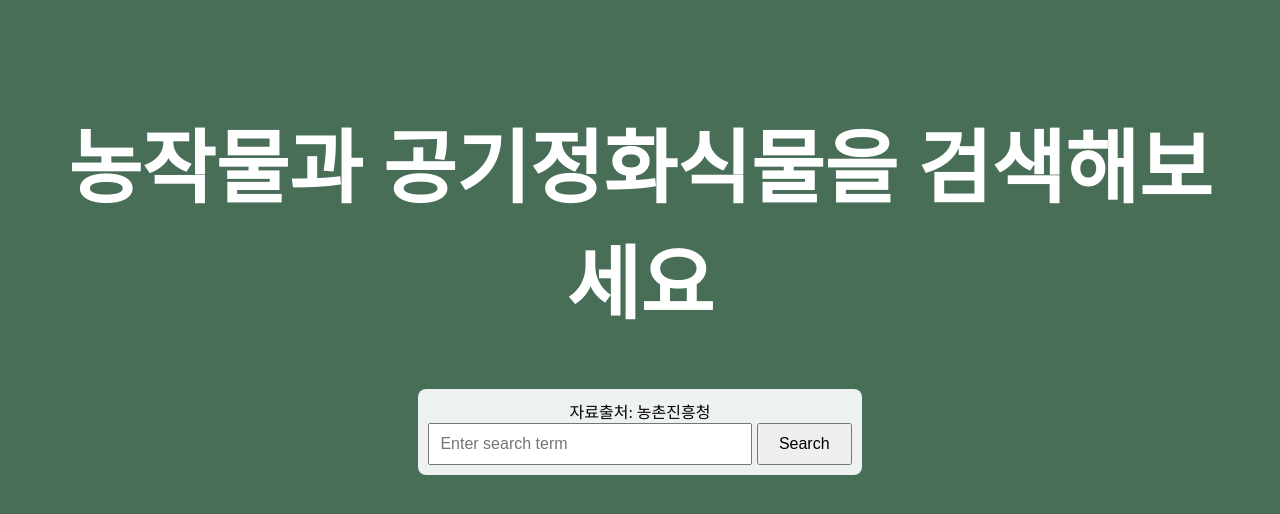
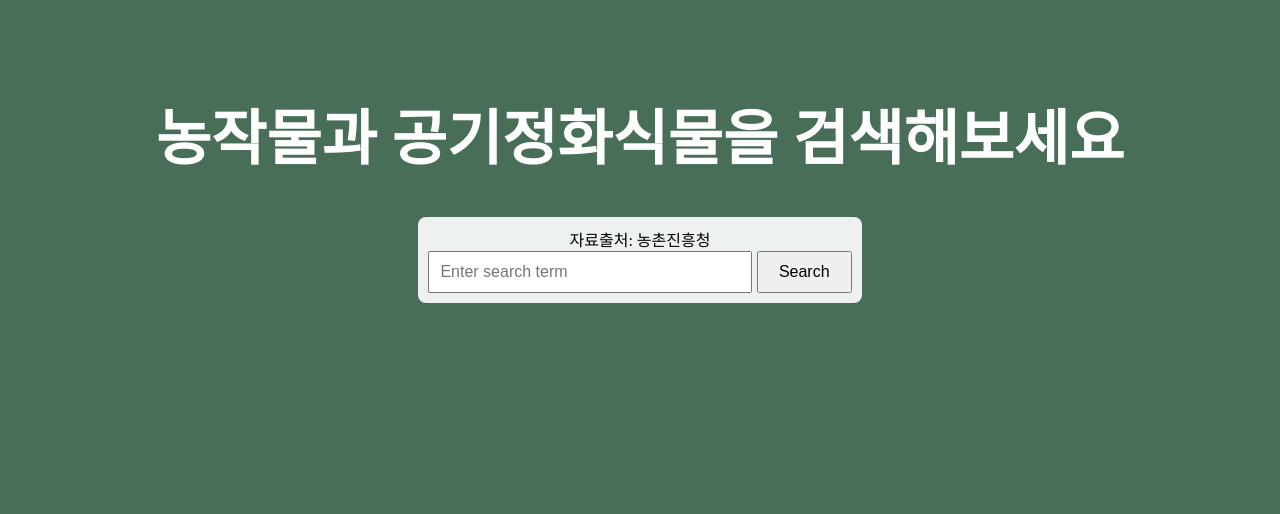
Before and after one commit to querstro/srchpage, a plain HTML site: page index.html in a window 1280 px wide. Drawn offline with Linux system fonts and the light colour scheme; a web font is replaced by a local one.

Commit message:
Update index.html

```diff
--- a/index.html
+++ b/index.html
@@ -47,7 +47,7 @@
             font-family: "Noto Serif KR", serif;
             font-weight: weight;
             font-style: normal;
-            font-size: 60pt;
+            font-size: 45pt;
             color: rgb(255, 255, 255);
         }
         .joan-regular {
```
